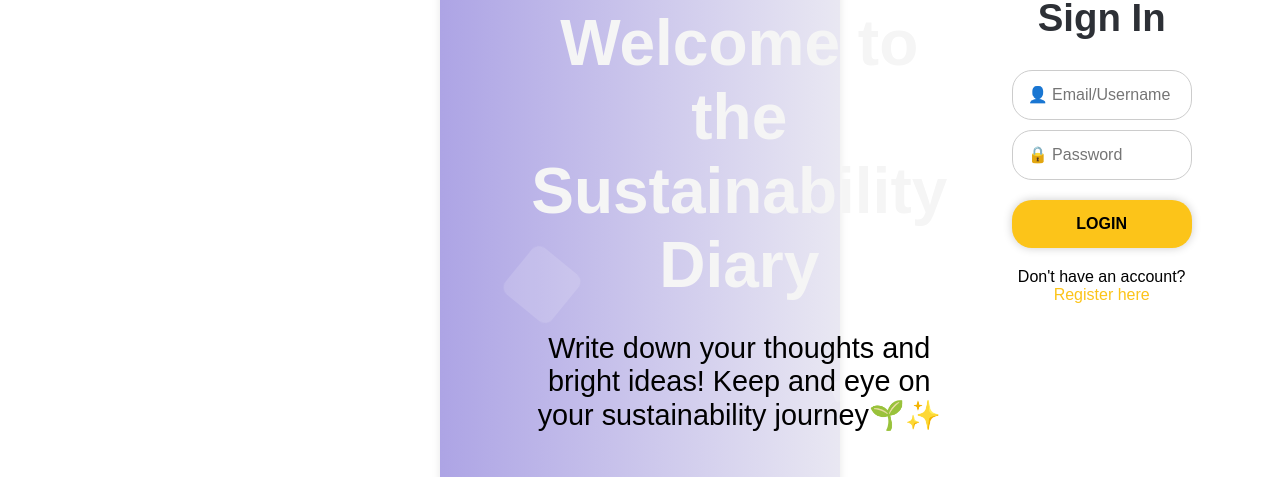
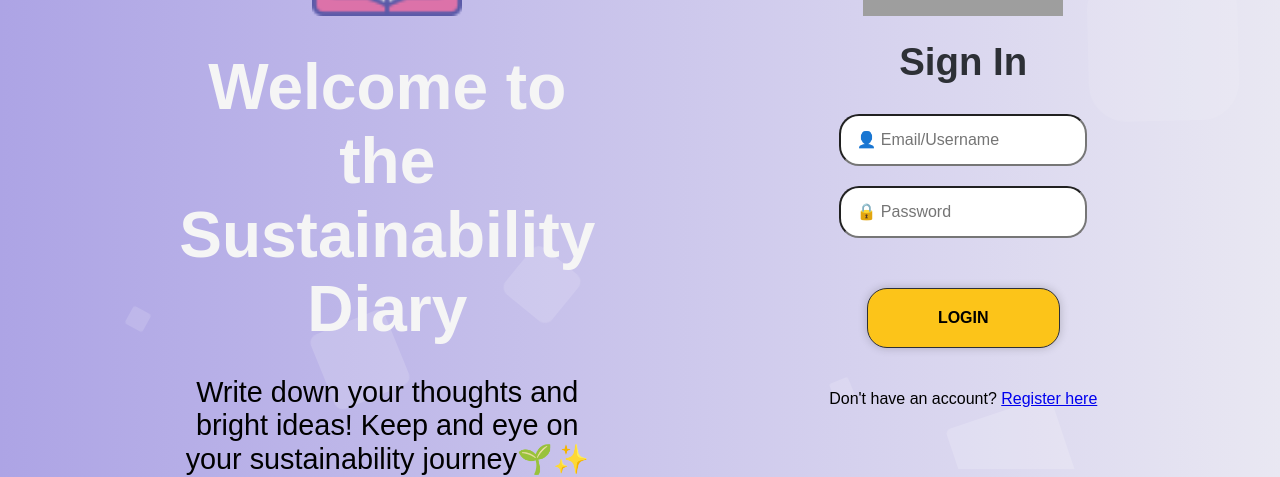
Before and after one commit to Hannah-Sofie/webproject, a React (Create React App) app in the folder journal-web/: page /login in a window 1280 px wide. Shown: the part 331-808 px from the top of the page. Built offline with nearby package versions, Linux system fonts and the light colour scheme; grey boxes are pictures that could not be loaded.

Commit message:
fixed styles conflict

```diff
--- a/journal-web/src/components/open-class/styles.css
+++ b/journal-web/src/components/open-class/styles.css
@@ -7,108 +7,6 @@
   --black: #000;
   --light-purple: #ada4e5;
   --yellow: #fcc419;
-}
-
-/* Header */
-.header {
-  display: flex;
-  align-items: center;
-  background-color: var(--light-purple);
-  padding: 1em;
-}
-
-.logo-container {
-  display: flex;
-  align-items: center;
-}
-
-.logo-icon {
-  height: 40px;
-  margin-right: 10px;
-}
-
-.logo-text {
-  font-size: 1.5em;
-  color: var(--white);
-  font-weight: bold;
-}
-
-/* LoginPage */
-.login-container {
-  max-width: 400px;
-  margin: auto;
-  background-color: var(--white);
-  text-align: center;
-  border-radius: 12px;
-  padding: 2em;
-  box-shadow: 0 4px 8px rgba(0, 0, 0, 0.1);
-}
-
-.login-input {
-  display: block;
-  width: calc(100% - 20px);
-  margin: 10px auto;
-  padding: 15px;
-  border-radius: 20px;
-  border: 1px solid var(--light-gray);
-  background-color: var(--pure-white);
-}
-
-.login-button {
-  display: block;
-  width: calc(100% - 20px);
-  margin: 20px auto;
-  padding: 15px;
-  border-radius: 20px;
-  border: none;
-  background-color: var(--yellow);
-  color: var(--pure-white);
-  font-weight: bold;
-  cursor: pointer;
-}
-
-.login-register-link a {
-  color: var(--yellow);
-  text-decoration: none;
-}
-
-/* RegisterPage */
-.register-container {
-  max-width: 400px;
-  margin: auto;
-  background-color: var(--white);
-  text-align: center;
-  border-radius: 12px;
-  padding: 2em;
-  box-shadow: 0 4px 8px rgba(0, 0, 0, 0.1);
-}
-
-.register-input {
-  display: block;
-  width: calc(100% - 20px);
-  margin: 10px auto;
-  padding: 15px;
-  border-radius: 20px;
-  border: 1px solid var(--light-gray);
-  background-color: var(--pure-white);
-}
-
-.register-button {
-  display: block;
-  width: calc(100% - 20px);
-  margin: 20px auto;
-  padding: 15px;
-  border-radius: 20px;
-  border: none;
-  background-color: var(--yellow);
-  color: var(--pure-white);
-  font-weight: bold;
-  cursor: pointer;
-}
-
-.register-login-link a {
-  color: var(--yellow);
-  text-decoration: none;
 }
 
 /* ClassPage */
```
